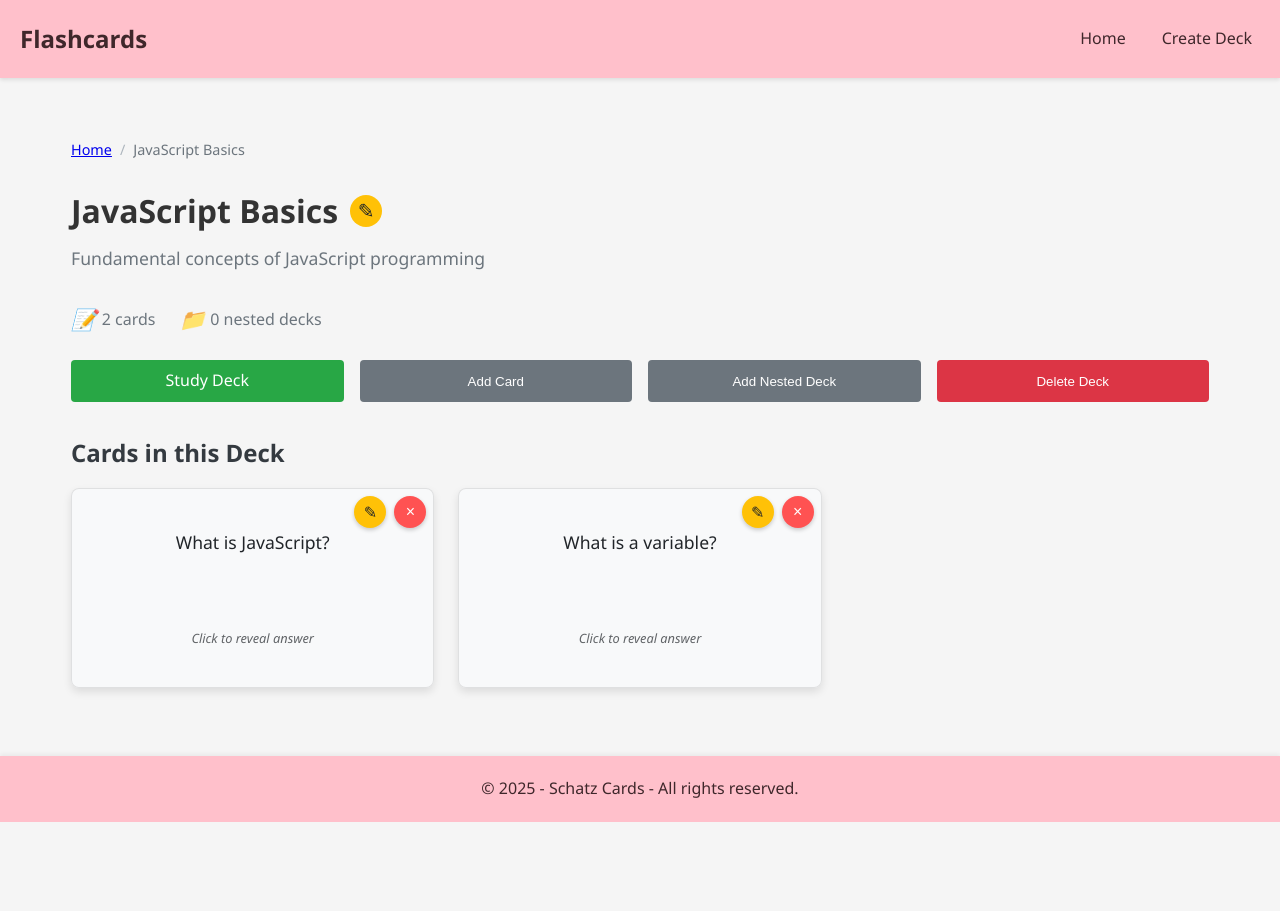
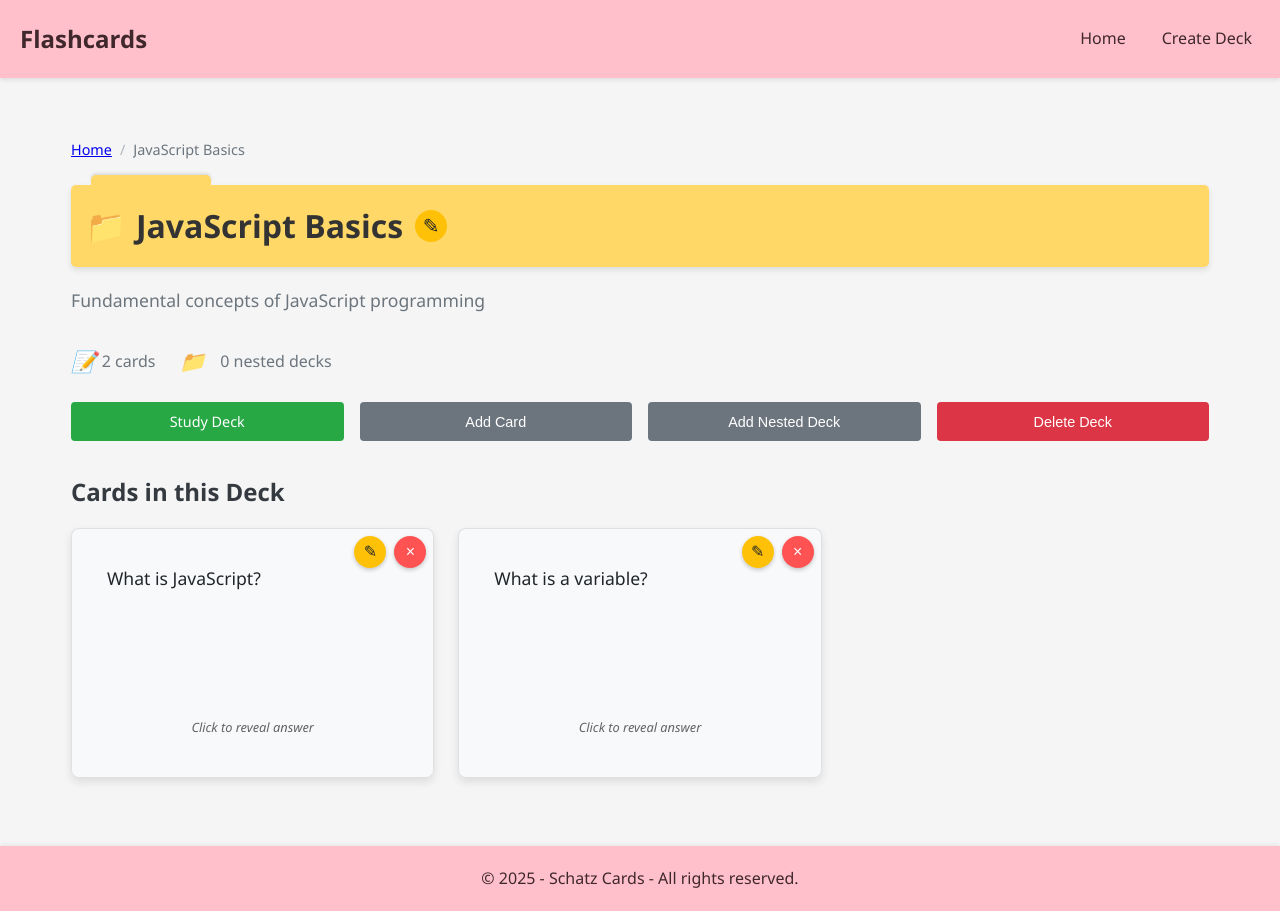
Before and after one commit to ivakalol/flashcards-website-react, a React (Create React App) app: page /deck/1 in a window 1280 px wide. Before the commit the page ends 822 px from the top, so only its background shows below. Built offline with nearby package versions, Linux system fonts and the light colour scheme.

Commit message:
Deck and Flashcard Update
Flashcards support more text
Decks look like folders

```diff
--- a/src/components/DeckList.js
+++ b/src/components/DeckList.js
@@ -148,7 +148,7 @@ function DeckList({ decks, onDelete, onUpdate }) {
               </form>
             </div>
           ) : (
-            <>
+            <div className="deck-content">
               <h3>{deck.title}</h3>
               <p>{deck.description}</p>
               <div className="deck-stats">
@@ -160,7 +160,6 @@ function DeckList({ decks, onDelete, onUpdate }) {
                 </span>
               </div>
               <div className="deck-actions">
-              <Link to={`/study/${deck.id}`} className="btn btn-study">Study</Link>
                 <Link to={`/deck/${deck.id}`} className="btn btn-view">View</Link>
                 <button
                   className="btn btn-edit"
@@ -175,8 +174,9 @@ function DeckList({ decks, onDelete, onUpdate }) {
                 >
                   Delete
                 </button>
+                <Link to={`/study/${deck.id}`} className="btn btn-study">Study</Link>
               </div>
-            </>
+            </div>
           )}
         </div>
       ))}
--- a/src/components/Flashcard.js
+++ b/src/components/Flashcard.js
@@ -56,6 +56,11 @@ function Flashcard({ card, onDelete, onEdit, isInStudyMode = false }) {
     }
   };
 
+  // Function to prevent propagation for scroll events
+  const handleContentScroll = (e) => {
+    e.stopPropagation();
+  };
+
   return (
     <div
       className={`flashcard ${isFlipped ? 'flipped' : ''}`}
@@ -68,7 +73,13 @@ function Flashcard({ card, onDelete, onEdit, isInStudyMode = false }) {
       <div className="flashcard-inner">
         <div className="flashcard-front">
           <div className="card-content">
-            <p className="card-text">{card.question}</p>
+            <p
+              className="card-text"
+              onWheel={handleContentScroll}
+              onClick={(e) => e.stopPropagation()} // Allow text selection without flipping
+            >
+              {card.question}
+            </p>
             <span className="card-hint">Click to reveal answer</span>
           </div>
           {!isInStudyMode && (
@@ -80,7 +91,13 @@ function Flashcard({ card, onDelete, onEdit, isInStudyMode = false }) {
         </div>
         <div className="flashcard-back">
           <div className="card-content">
-            <p className="card-text">{card.answer}</p>
+            <p
+              className="card-text"
+              onWheel={handleContentScroll}
+              onClick={(e) => e.stopPropagation()} // Allow text selection without flipping
+            >
+              {card.answer}
+            </p>
             <span className="card-hint">Click to see question</span>
           </div>
           {!isInStudyMode && (
--- a/src/pages/DeckPage.js
+++ b/src/pages/DeckPage.js
@@ -157,8 +157,11 @@ function AddDeckForm({ onSubmit, onCancel }) {
 // Deck header component
 function DeckHeader({ deck, onEditClick }) {
   return (
-    <div className="deck-header">
-      <h1>{deck.title}</h1>
+    <div className="deck-header folder-style">
+      <h1>
+        <span className="folder-icon">📁</span>
+        {deck.title}
+      </h1>
       <button
         className="btn-icon btn-edit-icon"
         onClick={onEditClick}
--- a/src/styles/DeckList.css
+++ b/src/styles/DeckList.css
@@ -3,37 +3,87 @@
 /* Grid Layout */
 .deck-list {
   display: grid;
-  grid-template-columns: repeat(auto-fill, minmax(300px, 1fr));
+  grid-template-columns: repeat(auto-fill, minmax(250px, 1fr));
   gap: 20px;
   margin-top: 20px;
 }
 
-/* Deck Card */
+/* Deck Card - Folder Style */
 .deck-card {
-  background-color: white;
-  border-radius: 8px;
-  box-shadow: 0 2px 5px rgba(0, 0, 0, 0.1);
-  padding: 20px;
+  background-color: #ffd868;
+  border-radius: 5px 5px 5px 5px;
+  box-shadow: 0 2px 5px rgba(0, 0, 0, 0.2);
+  padding: 15px;
   transition: transform 0.3s ease, box-shadow 0.3s ease;
   display: flex;
   flex-direction: column;
   height: 100%;
+  position: relative;
+  min-height: 180px;
+}
+
+/* Folder tab at top */
+.deck-card:before {
+  content: '';
+  position: absolute;
+  top: -10px;
+  left: 20px;
+  width: 40%;
+  height: 10px;
+  border-radius: 5px 5px 0 0;
+  background-color: #ffd868;
+  box-shadow: 0 -2px 3px rgba(0, 0, 0, 0.1);
+}
+
+/* Inner shadow effect for folder depth */
+.deck-card:after {
+  content: '';
+  position: absolute;
+  top: 0;
+  left: 0;
+  right: 0;
+  height: 15px;
+  background: linear-gradient(to bottom, rgba(0,0,0,0.08), transparent);
+  border-radius: 5px 5px 0 0;
+  pointer-events: none;
 }
 
 .deck-card:hover {
   transform: translateY(-5px);
-  box-shadow: 0 5px 15px rgba(0, 0, 0, 0.1);
+  box-shadow: 0 5px 15px rgba(0, 0, 0, 0.2);
+}
+
+/* Folder content */
+.deck-content {
+  background-color: #fff;
+  border-radius: 3px;
+  padding: 10px;
+  height: 100%;
+  display: flex;
+  flex-direction: column;
+  position: relative;
 }
 
 .deck-card h3 {
-  margin: 0 0 10px 0;
+  margin: 0 0 8px 0;
   color: #2c3e50;
   font-size: 1.25rem;
+  position: relative;
+  padding-left: 28px;
+}
+
+/* Folder icon */
+.deck-card h3:before {
+  content: '📁';
+  position: absolute;
+  left: 0;
+  top: 0;
+  font-size: 1.2rem;
 }
 
 .deck-card p {
   color: #666;
-  margin-bottom: 15px;
+  margin-bottom: 12px;
   line-height: 1.5;
   /* Add line clamping for descriptions that are too long */
   display: -webkit-box;
@@ -42,6 +92,7 @@
   -webkit-box-orient: vertical;
   overflow: hidden;
   flex-grow: 1;
+  padding-left: 5px;
 }
 
 /* Deck Statistics */
@@ -49,9 +100,9 @@
   display: flex;
   flex-wrap: wrap;
   gap: 1rem;
-  margin-bottom: 1rem;
+  margin-bottom: 0.8rem;
   color: #6c757d;
-  font-size: 0.95rem;
+  font-size: 0.9rem;
 }
 
 .stat-item {
@@ -61,20 +112,20 @@
 }
 
 .stat-icon {
-  font-size: 1.2rem;
+  font-size: 1.1rem;
 }
 
 /* Deck Actions */
 .deck-actions {
   display: flex;
   justify-content: space-between;
-  margin-top: 15px;
+  margin-top: auto;
   gap: 8px;
 }
 
 /* Button Styles */
 .btn {
-  padding: 8px 12px;
+  padding: 8px 10px;
   border-radius: 4px;
   border: none;
   font-weight: 500;
@@ -87,6 +138,7 @@
   align-items: center;
   justify-content: center;
   gap: 4px;
+  font-size: 0.9rem;
 }
 
 .btn:active {
@@ -209,6 +261,31 @@
   color: #6c757d;
 }
 
+/* Folder color variations */
+.deck-card:nth-child(3n+1) {
+  background-color: #ffcb91; /* Light orange */
+}
+
+.deck-card:nth-child(3n+1):before {
+  background-color: #ffcb91;
+}
+
+.deck-card:nth-child(3n+2) {
+  background-color: #a8dadc; /* Light blue */
+}
+
+.deck-card:nth-child(3n+2):before {
+  background-color: #a8dadc;
+}
+
+.deck-card:nth-child(3n+3) {
+  background-color: #ffd868; /* Yellow */
+}
+
+.deck-card:nth-child(3n+3):before {
+  background-color: #ffd868;
+}
+
 /* Responsive Adjustments */
 @media (max-width: 576px) {
   .deck-list {
@@ -216,7 +293,12 @@
   }
 
   .deck-actions {
-    flex-direction: column;
+    flex-wrap: wrap;
+  }
+
+  .btn {
+    font-size: 0.85rem;
+    padding: 7px 8px;
   }
 
   .deck-edit-actions {
--- a/src/styles/DeckPage.css
+++ b/src/styles/DeckPage.css
@@ -1,14 +1,35 @@
+/* ============================================
+   DeckPage.css - requires common.css import
+   ============================================ */
 
-/* DeckPage.css - importing common.css is required */
-
-/* Page Layout */
+/* ===================
+   LAYOUT & STRUCTURE
+   =================== */
    .deck-page {
     max-width: 1200px;
     margin: 0 auto;
     padding: 2rem 1rem;
   }
 
-/* Deck Header and Info */
+  /* ===================
+     TYPOGRAPHY
+     =================== */
+  h2 {
+    margin: 1.5rem 0 1rem;
+    color: #343a40;
+    font-weight: 600;
+  }
+
+  .deck-description {
+    margin-bottom: 2rem;
+    font-size: 1.1rem;
+    color: #6c757d;
+    line-height: 1.5;
+  }
+
+  /* ===================
+     DECK HEADER & INFO
+     =================== */
   .deck-header {
     display: flex;
     align-items: center;
@@ -16,10 +37,16 @@
     margin-bottom: 0.5rem;
   }
 
+  .deck-header h1 {
+    display: flex;
+    align-items: center;
+  }
+
   .deck-info {
     margin-bottom: 1.5rem;
   }
 
+  /* Stats styling */
   .deck-stats {
     display: flex;
     flex-wrap: wrap;
@@ -39,104 +66,10 @@
     font-size: 1.3rem;
   }
 
-.deck-description {
-  margin-bottom: 2rem;
-  font-size: 1.1rem;
-  color: #6c757d;
-  line-height: 1.5;
-}
-
-/* Deck Actions */
-.deck-actions {
-  display: flex;
-  gap: 1rem;
-  margin-bottom: 2rem;
-  flex-wrap: wrap;
-}
-
-/* Icon Buttons - specific to deck page */
-.btn-icon {
-  background: none;
-  border: none;
-  cursor: pointer;
-  font-size: 1.25rem;
-  display: flex;
-  align-items: center;
-  justify-content: center;
-  width: 32px;
-  height: 32px;
-  border-radius: 50%;
-  transition: background-color 0.2s, transform 0.1s;
-}
-
-.btn-icon:hover {
-  transform: scale(1.1);
-}
-
-.btn-edit-icon {
-  background-color: #ffc107;
-  color: #212529;
-}
-
-.btn-edit-icon:hover {
-  background-color: #e0a800;
-}
-
-/* Section Styles */
-.add-card-section,
-.edit-card-section,
-.add-deck-section,
-.edit-deck-section {
-  margin-bottom: 2rem;
-  padding: 1.5rem;
-  background-color: #f8f9fa;
-  border-radius: 5px;
-  box-shadow: 0 1px 3px rgba(0, 0, 0, 0.1);
-}
-
-.edit-deck-section {
-  border-left: 3px solid #ffc107;
-}
-
-.child-decks-section {
-  margin: 2rem 0;
-  padding-top: 1rem;
-  border-top: 1px solid #dee2e6;
-}
-
-/* Flashcards Grid */
-.flashcards-grid {
-  display: grid;
-  grid-template-columns: repeat(auto-fill, minmax(300px, 1fr));
-  gap: 1.5rem;
-}
-
-/* Typography */
-h2 {
-  margin: 1.5rem 0 1rem;
-  color: #343a40;
-  font-weight: 600;
-}
-
-/* Deck page specific responsive adjustments */
-@media (max-width: 576px) {
-  .deck-stats {
-    flex-direction: column;
-    gap: 0.75rem;
-  }
-
-  .flashcards-grid {
-    grid-template-columns: 1fr;
-  }
-
-  .deck-actions {
-    flex-direction: column;
-    align-items: stretch;
-  }
-}
-
-/* --- Button Styles --- */
-
+  /* ===================
+     BUTTON STYLES
+     =================== */
+  /* Standard buttons */
   .btn:not(:disabled):active {
     transform: translateY(1px);
   }
@@ -172,3 +105,136 @@ h2 {
   .btn-delete:hover:not(:disabled) {
     background-color: #c82333;
   }
+
+  /* Icon buttons */
+  .btn-icon {
+    background: none;
+    border: none;
+    cursor: pointer;
+    font-size: 1.25rem;
+    display: flex;
+    align-items: center;
+    justify-content: center;
+    width: 32px;
+    height: 32px;
+    border-radius: 50%;
+    transition: background-color 0.2s, transform 0.1s;
+  }
+
+  .btn-icon:hover {
+    transform: scale(1.1);
+  }
+
+  .btn-edit-icon {
+    background-color: #ffc107;
+    color: #212529;
+  }
+
+  .btn-edit-icon:hover {
+    background-color: #e0a800;
+  }
+
+  /* Action container */
+  .deck-actions {
+    display: flex;
+    gap: 1rem;
+    margin-bottom: 2rem;
+    flex-wrap: wrap;
+  }
+
+  /* ===================
+     SECTION CONTAINERS
+     =================== */
+  .add-card-section,
+  .edit-card-section,
+  .add-deck-section,
+  .edit-deck-section {
+    margin-bottom: 2rem;
+    padding: 1.5rem;
+    background-color: #f8f9fa;
+    border-radius: 5px;
+    box-shadow: 0 1px 3px rgba(0, 0, 0, 0.1);
+  }
+
+  .edit-deck-section {
+    border-left: 3px solid #ffc107;
+  }
+
+  .child-decks-section {
+    margin: 2rem 0;
+    padding-top: 1rem;
+    border-top: 1px solid #dee2e6;
+    margin-top: 30px;
+    position: relative;
+  }
+
+  /* ===================
+     FLASHCARDS DISPLAY
+     =================== */
+  .flashcards-grid {
+    display: grid;
+    grid-template-columns: repeat(auto-fill, minmax(300px, 1fr));
+    gap: 1.5rem;
+  }
+
+  /* ===================
+     FOLDER STYLING
+     =================== */
+  .folder-style {
+    background-color: #ffd868;
+    padding: 15px;
+    border-radius: 5px;
+    position: relative;
+    margin-bottom: 20px;
+    box-shadow: 0 3px 6px rgba(0, 0, 0, 0.1);
+  }
+
+  .folder-style:before {
+    content: '';
+    position: absolute;
+    top: -10px;
+    left: 20px;
+    width: 120px;
+    height: 10px;
+    border-radius: 5px 5px 0 0;
+    background-color: #ffd868;
+    box-shadow: 0 -2px 3px rgba(0, 0, 0, 0.1);
+  }
+
+  .folder-icon {
+    margin-right: 10px;
+  }
+
+  /* Folder group styling */
+  .child-decks-section h2 {
+    margin-bottom: 20px;
+    padding-left: 30px;
+    position: relative;
+  }
+
+  .child-decks-section h2:before {
+    content: '📂';
+    position: absolute;
+    left: 0;
+    top: 0;
+    font-size: 1.4rem;
+  }
+
+  /* ===================
+     RESPONSIVE DESIGN
+     =================== */
+  @media (max-width: 576px) {
+    .deck-stats {
+      flex-direction: column;
+      gap: 0.75rem;
+    }
+
+    .flashcards-grid {
+      grid-template-columns: 1fr;
+    }
+
+    .deck-actions {
+      flex-direction: column;
+      align-items: stretch;
+    }
+  }
--- a/src/styles/Flashcard.css
+++ b/src/styles/Flashcard.css
@@ -2,7 +2,7 @@
 
 .flashcard {
   position: relative;
-  height: 200px;
+  height: 250px; /* Increased from 200px for more space */
   perspective: 1000px;
   margin-bottom: 1rem;
 }
@@ -34,7 +34,7 @@
   justify-content: center;
   padding: 1.5rem;
   border-radius: 8px;
-  overflow: auto;
+  overflow: hidden; /* Changed from auto to hidden to maintain control over scroll */
   text-align: center;
 }
 
@@ -46,7 +46,7 @@
 
 .flashcard-back {
   background-color: #FFC0CB;
-  color: #3f272b; /* Fixed missing # in color value */
+  color: #3f272b;
   transform: rotateY(180deg);
 }
 
@@ -137,16 +137,23 @@
 .card-content {
   display: flex;
   flex-direction: column;
-  justify-content: center;
+  justify-content: flex-start; /* Changed from center to show content from top */
   align-items: center;
   height: 100%;
-  padding: 1rem;
+  width: 100%;
+  padding: 0.5rem;
+  overflow-y: auto; /* Add scroll only to content */
+  scrollbar-width: thin;
 }
 
 .card-text {
   margin: 0 0 1rem;
   font-size: 1.1rem;
-  text-align: center;
+  text-align: left; /* Changed from center to improve readability */
+  width: 100%;
+  max-height: 75%; /* Limit height to ensure hint is visible */
+  overflow-y: auto; /* Enable scrolling for very long content */
+  padding: 0.25rem;
 }
 
 .card-hint {
@@ -154,6 +161,9 @@
   opacity: 0.7;
   font-style: italic;
   margin-top: auto;
+  width: 100%;
+  text-align: center;
+  padding: 0.5rem 0;
 }
 
 .flashcard-actions button:focus {
@@ -161,14 +171,29 @@
   outline-offset: 2px;
 }
 
+/* Custom scrollbar styling */
+.card-text::-webkit-scrollbar {
+  width: 4px;
+}
+
+.card-text::-webkit-scrollbar-track {
+  background: rgba(0,0,0,0.05);
+  border-radius: 10px;
+}
+
+.card-text::-webkit-scrollbar-thumb {
+  background: rgba(0,0,0,0.2);
+  border-radius: 10px;
+}
+
 /* Add responsive adjustments */
 @media (max-width: 768px) {
   .flashcard {
-    height: 180px;
+    height: 230px; /* Increased from original mobile height */
   }
 
   .flashcard-content {
-    font-size: 1.1rem;
+    font-size: 1rem;
   }
 
   .flashcard-actions {
@@ -184,3 +209,14 @@
     font-size: 14px;
   }
 }
+
+/* For extra small screens */
+@media (max-width: 480px) {
+  .flashcard {
+    height: 200px;
+  }
+
+  .card-text {
+    font-size: 0.95rem;
+  }
+}
```
Lines whose indentation alone changed are shown as unchanged.
